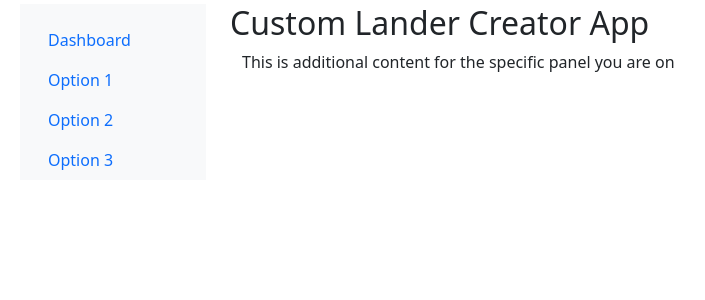
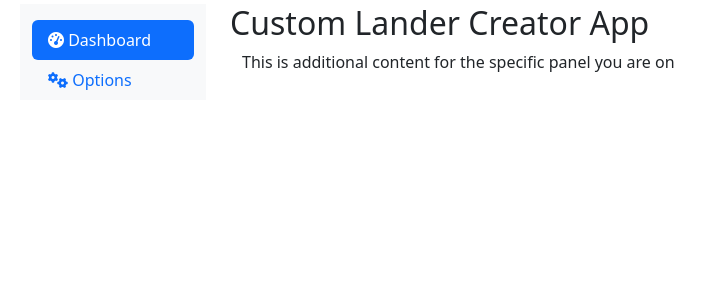
Before and after one commit to geopopos/custom_lander_v2, a Django app: page /custom_lander/ in a window 1280 px wide. Shown: the part 56-356 px from the top of the page, without its empty margins (62-767 px from the left). Run offline with Django 4.2, Linux system fonts and the light colour scheme; the visitor is signed in with stand-in values (Sample User, id 1); parts of the project's set-up code (start-up, migrations or seed data) failed here and were passed over; some libraries are stand-ins or nearby versions.

Commit message:
converted custom_lander_creator app views.py to class based views

```diff
--- a/config/settings/local.py
+++ b/config/settings/local.py
@@ -75,3 +75,6 @@ INSTALLED_APPS += ["django_extensions"]
 CELERY_TASK_EAGER_PROPAGATES = True
 # Your stuff...
 # ------------------------------------------------------------------------------
+
+# https://docs.allauth.org/en/latest/account/configuration.html
+ACCOUNT_EMAIL_VERIFICATION = "none"
--- a/custom_lander_creator_v2/custom_lander_creator/urls.py
+++ b/custom_lander_creator_v2/custom_lander_creator/urls.py
@@ -1,10 +1,12 @@
 from django.urls import path
 
-from . import views
+from .views import home_view
+from .views import netlify_redirect_view
+from .views import options_view
 
 app_name = "custom_lander_creator"
 urlpatterns = [
-    path("", views.home, name="home"),
-    path("options/", views.options, name="options"),
-    path("options/netlify_redirect/", views.netlify_redirect, name="netlify_redirect"),
+    path("", home_view, name="home"),
+    path("options/", options_view, name="options"),
+    path("options/netlify_redirect/", netlify_redirect_view, name="netlify_redirect"),
 ]
--- a/custom_lander_creator_v2/custom_lander_creator/views.py
+++ b/custom_lander_creator_v2/custom_lander_creator/views.py
@@ -2,55 +2,69 @@ from urllib.parse import quote
 
 import requests
 from django.conf import settings
+from django.contrib.auth.mixins import LoginRequiredMixin
 from django.http import HttpResponse
 from django.shortcuts import render
+from django.views.generic import View
 
 
 # Create your views here.
-def home(request):
-    return render(request, "custom_lander_creator/creator_index.html")
+class HomeView(LoginRequiredMixin, View):
+    def get(self, request, *args, **kwargs):
+        return render(request, "custom_lander_creator/creator_index.html")
 
 
-def options(request):
-    base_url = f"{request.scheme}://{request.get_host()}/"
-    redirect_uri = base_url + "custom_lander/options/netlify_redirect"
-    # url encode the redirect_uri
-    encoded_redirect_uri = quote(redirect_uri, safe="")
-
-    auth_link = f"https://app.netlify.com/authorize?client_id=LN1DhO6Gn--SrOtB_6BP43jYgbhcd5Y7EUUX0tn_epg&response_type=code&redirect_uri={encoded_redirect_uri}"
-
-    context = {
-        "auth_link": auth_link,
-        "encoded_redirect_uri": encoded_redirect_uri,
-        "redirect_uri": redirect_uri,
-    }
-    return render(request, "custom_lander_creator/options/options.html", context)
+home_view = HomeView.as_view()
 
 
-def netlify_redirect(request):
-    code = request.GET.get("code")
-    # call the netlify API to get the access token
+class OptionsView(LoginRequiredMixin, View):
+    def get(self, request, *args, **kwargs):
+        base_url = f"{request.scheme}://{request.get_host()}/"
+        redirect_uri = base_url + "custom_lander/options/netlify_redirect"
+        # url encode the redirect_uri
+        encoded_redirect_uri = quote(redirect_uri, safe="")
 
-    client_id = settings.NETLIFY_CLIENT_ID
-    client_secret = settings.NETLIFY_SECRET
+        auth_link = f"https://app.netlify.com/authorize?client_id=LN1DhO6Gn--SrOtB_6BP43jYgbhcd5Y7EUUX0tn_epg&response_type=code&redirect_uri={encoded_redirect_uri}"
 
-    redirect_uri = (
-        "http%3A%2F%2Flocalhost%3A8000%2Fcustom_lander%2Foptions%2Fnetlify_redirect"
-    )
+        context = {
+            "auth_link": auth_link,
+            "encoded_redirect_uri": encoded_redirect_uri,
+            "redirect_uri": redirect_uri,
+        }
+        return render(request, "custom_lander_creator/options/options.html", context)
 
-    # Create the payload
-    payload = {
-        "grant_type": "authorization_code",
-        "code": code,
-        "client_id": client_id,
-        "client_secret": client_secret,
-        "redirect_uri": redirect_uri,
-    }
 
-    response = requests.post(
-        "https://api.netlify.com/oauth/token",
-        params=payload,
-        timeout=10,
-    )
+options_view = OptionsView.as_view()
 
-    return HttpResponse(response.json())
+
+class NetlifyRedirectView(LoginRequiredMixin, View):
+    def get(self, request, *args, **kwargs):
+        code = request.GET.get("code")
+        # call the netlify API to get the access token
+
+        client_id = settings.NETLIFY_CLIENT_ID
+        client_secret = settings.NETLIFY_SECRET
+
+        redirect_uri = (
+            "http%3A%2F%2Flocalhost%3A8000%2Fcustom_lander%2Foptions%2Fnetlify_redirect"
+        )
+
+        # Create the payload
+        payload = {
+            "grant_type": "authorization_code",
+            "code": code,
+            "client_id": client_id,
+            "client_secret": client_secret,
+            "redirect_uri": redirect_uri,
+        }
+
+        response = requests.post(
+            "https://api.netlify.com/oauth/token",
+            params=payload,
+            timeout=10,
+        )
+
+        return HttpResponse(response.json())
+
+
+netlify_redirect_view = NetlifyRedirectView.as_view()
--- a/custom_lander_creator_v2/templates/base.html
+++ b/custom_lander_creator_v2/templates/base.html
@@ -22,6 +22,8 @@
             integrity="sha384-QWTKZyjpPEjISv5WaRU9OFeRpok6YctnYmDr5pNlyT2bRjXh0JMhjY6hW+ALEwIH"
             crossorigin="anonymous" />
       <!-- Your stuff: Third-party CSS libraries go here -->
+      <link rel="stylesheet"
+            href="https://cdnjs.cloudflare.com/ajax/libs/font-awesome/6.0.0-beta3/css/all.min.css" />
       <!-- This file stores project-specific CSS -->
       <link href="{% static 'css/project.css' %}" rel="stylesheet" />
     {% endblock css %}
--- a/custom_lander_creator_v2/templates/custom_lander_creator/custom_lander_creator_base.html
+++ b/custom_lander_creator_v2/templates/custom_lander_creator/custom_lander_creator_base.html
@@ -11,20 +11,21 @@
       <nav id="sidebarMenu"
            class="col-md-3 col-lg-2 d-md-block bg-light sidebar collapse">
         <div class="position-sticky pt-3">
-          <ul class="nav flex-column">
+          <ul class="nav nav-pills flex-column">
             <li class="nav-item">
-              <a class="nav-link active"
+              {% url 'custom_lander_creator:home' as home_url %}
+              <a class="nav-link {% if request.path == home_url %}active{% endif %}"
                  aria-current="page"
-                 href="{% url 'custom_lander_creator:home' %}">Dashboard</a>
+                 href="{{ home_url }}">
+                <i class="fas fa-tachometer-alt"></i> Dashboard
+              </a>
             </li>
             <li class="nav-item">
-              <a class="nav-link" href="#">Option 1</a>
-            </li>
-            <li class="nav-item">
-              <a class="nav-link" href="#">Option 2</a>
-            </li>
-            <li class="nav-item">
-              <a class="nav-link" href="#">Option 3</a>
+              {% url 'custom_lander_creator:options' as options_url %}
+              <a class="nav-link {% if request.path == options_url %}active{% endif %}"
+                 href="{{ options_url }}">
+                <i class="fas fa-cogs"></i> Options
+              </a>
             </li>
           </ul>
         </div>
```
